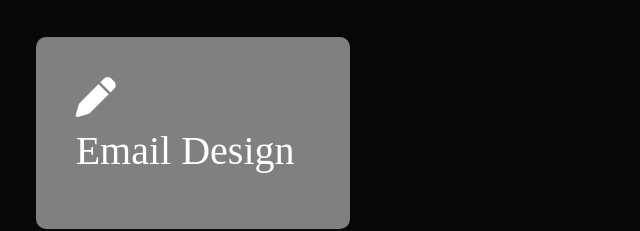
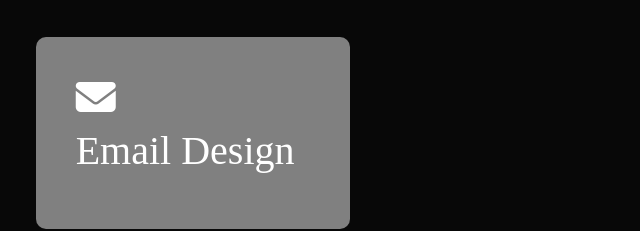
Before and after one commit to gelwinaraya/final, a plain HTML site: page index.html in a window 1280 px wide. Shown: the part 1713-1944 px from the top of the page, 447-1087 px from the left. Drawn offline with Linux system fonts and the light colour scheme.

Commit message:
Update index.html

```diff
--- a/index.html
+++ b/index.html
@@ -98,7 +98,7 @@
 				<h2> Logo Design</h2>
 			</div>
 			<div>
-				<i class="fa-solid fa-pen"></i>
+				<i class="fa fa-envelope" aria-hidden="true"></i>
 				<h2> Email Design</h2>
 			</div>
 		</div>
```
